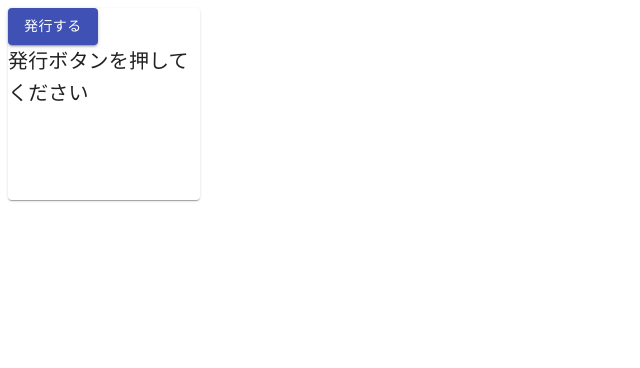
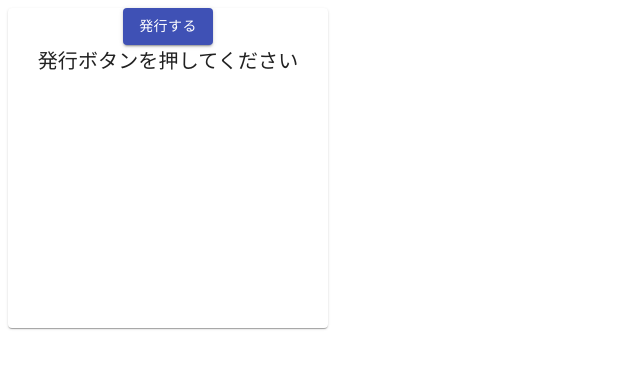
Before and after one commit to teeamhoge/neozoom, a React (Create React App) app: page / in a window 1280 px wide. Shown: the top 368 px of the page, without its empty margins (0-640 px from the left). Built offline with nearby package versions, Linux system fonts and the light colour scheme.

Commit message:
update Top UI

```diff
--- a/src/screens/top.js
+++ b/src/screens/top.js
@@ -8,12 +8,13 @@ import { makeStyles } from '@material-ui/core/styles';
 
 const useStyles = makeStyles((theme) => ({
   root: {
-    display: 'flex',
+    //display: 'flex',
+		textAlign: 'center',
     flexWrap: 'wrap',
     '& > *': {
       margin: theme.spacing(1),
-      width: theme.spacing(24),
-      height: theme.spacing(24),
+      width: theme.spacing(40),
+      height: theme.spacing(40),
     },
   },
 }));
@@ -40,7 +41,7 @@ const Top = () => {
 
 	return (
 		<div className = {classes.root}>
-			<Paper evaluation = {0} >
+			<Paper evaluation = {3} >
 				<Button variant = "contained" color = "primary" onClick = {handleClick}>
 					発行する
 				</Button>
```
